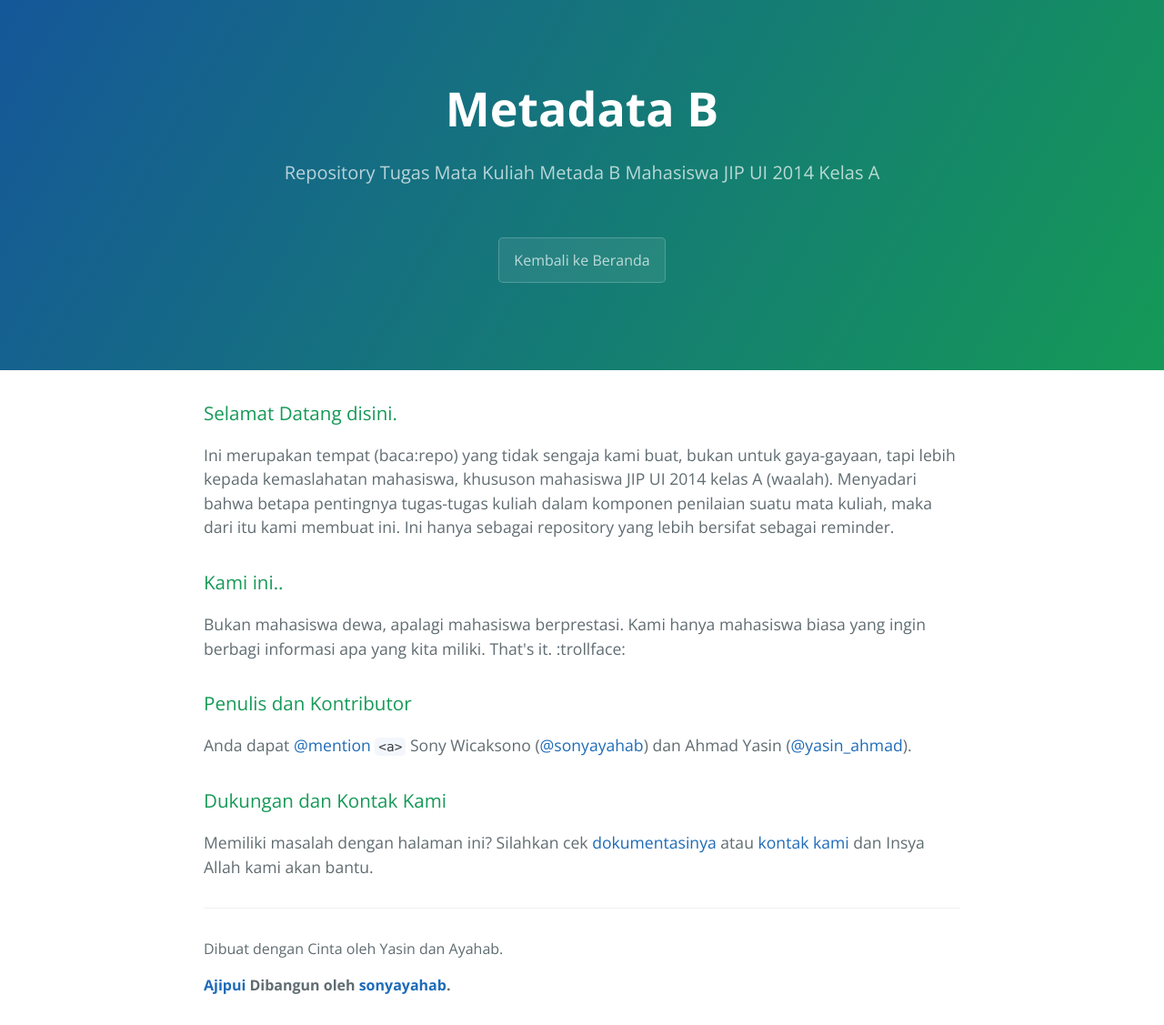
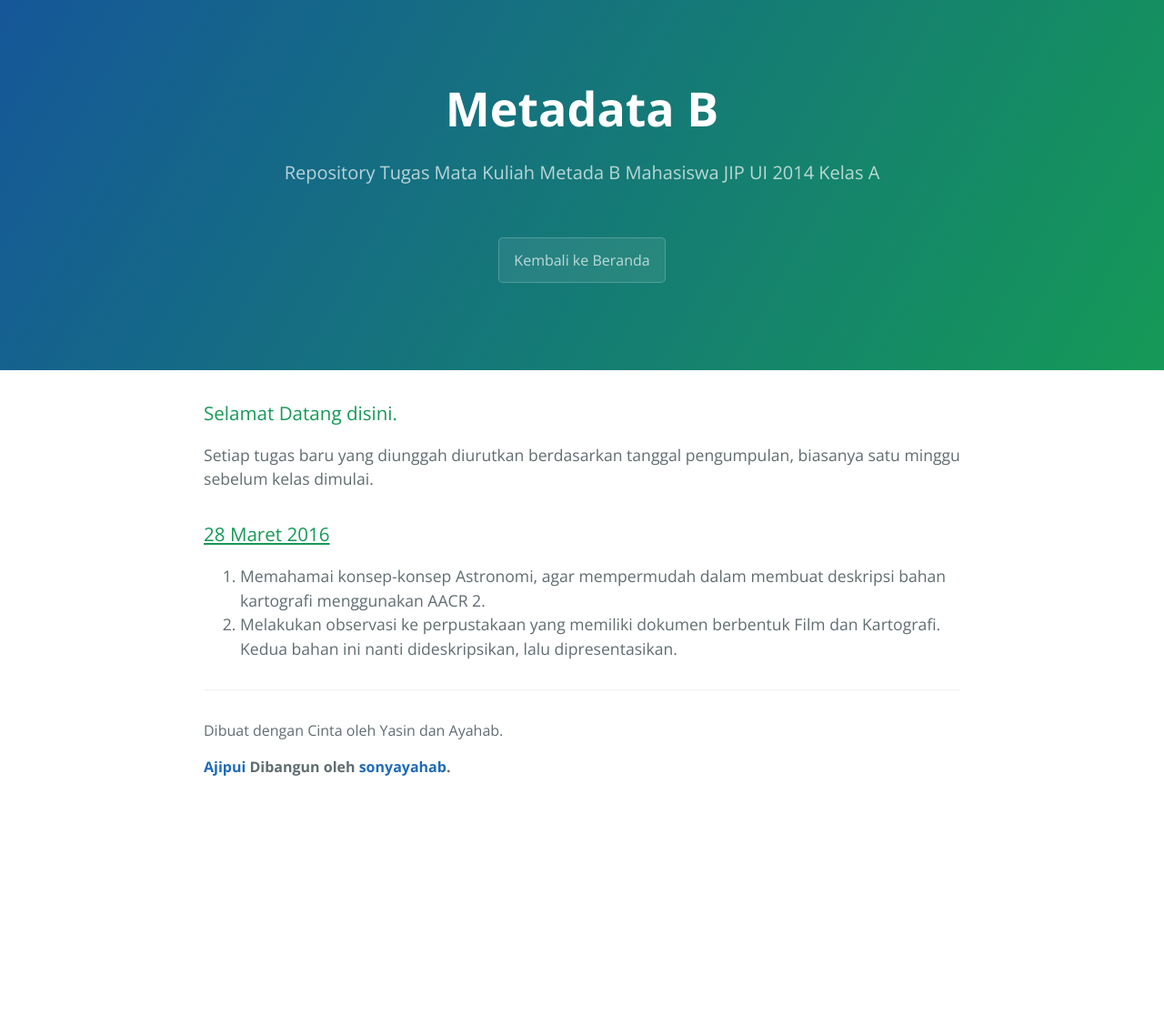
Before and after one commit to sonyayahab/ajipui, a Jekyll site: the page metadatab.html, which Jekyll copies as it is, in a window 1280 px wide. Shown: the whole page at 91% size. Built offline with Jekyll 4.4.1, drawn with Linux system fonts in a browser that asks for light colours; after the commit the page ends 900 px from its top, so only the background shows below that.

Commit message:
Update metadatab.html

```diff
--- a/metadatab.html
+++ b/metadatab.html
@@ -21,22 +21,15 @@
       <h3>
 <a id="welcome-to-github-pages" class="anchor" href="#welcome-to-github-pages" aria-hidden="true"><span aria-hidden="true" class="octicon octicon-link"></span></a>Selamat Datang disini.</h3>
 
-      <p>Ini merupakan tempat (baca:repo) yang tidak sengaja kami buat, bukan untuk gaya-gayaan, tapi lebih kepada kemaslahatan mahasiswa, khususon mahasiswa JIP UI 2014 kelas A (waalah). Menyadari bahwa betapa pentingnya tugas-tugas kuliah dalam komponen penilaian suatu mata kuliah, maka dari itu kami membuat ini. Ini hanya sebagai repository yang lebih bersifat sebagai reminder. </p>
+      <p>Setiap tugas baru yang diunggah diurutkan berdasarkan tanggal pengumpulan, biasanya satu minggu sebelum kelas dimulai.</p>
 
 <h3>
-<a id="designer-templates" class="anchor" href="#designer-templates" aria-hidden="true"><span aria-hidden="true" class="octicon octicon-link"></span></a>Kami ini..</h3>
+<a id="designer-templates" class="anchor" href="#designer-templates" aria-hidden="true"><span aria-hidden="true" class="octicon octicon-link"></span></a><u>28 Maret 2016</u></h3>
 
-<p>Bukan mahasiswa dewa, apalagi mahasiswa berprestasi. Kami hanya mahasiswa biasa yang ingin berbagi informasi apa yang kita miliki. That's it. :trollface:</p>
-
-<h3>
-<a id="authors-and-contributors" class="anchor" href="#authors-and-contributors" aria-hidden="true"><span aria-hidden="true" class="octicon octicon-link"></span></a>Penulis dan Kontributor</h3>
-
-<p>Anda dapat <a href="https://help.github.com/articles/basic-writing-and-formatting-syntax/#mentioning-users-and-teams" class="user-mention">@mention</a> <code>&lt;a&gt;</code> Sony Wicaksono (<a href="https://github.com/sonyayahab" class="user-mention">@sonyayahab</a>) dan Ahmad Yasin (<a href="https://github.com/sonyayahab" class="user-mention">@yasin_ahmad</a>).</p>
-
-<h3>
-<a id="support-or-contact" class="anchor" href="#support-or-contact" aria-hidden="true"><span aria-hidden="true" class="octicon octicon-link"></span></a>Dukungan dan Kontak Kami</h3>
-
-<p>Memiliki masalah dengan halaman ini? Silahkan cek<a href="https://help.github.com/pages"> dokumentasinya</a> atau <a href="jipuireguler@gmail.com">kontak kami</a> dan Insya Allah kami akan bantu.</p>
+<p><ol>
+   <li>Memahamai konsep-konsep Astronomi, agar mempermudah dalam membuat deskripsi bahan kartografi menggunakan AACR 2.</li>
+   <li>Melakukan observasi ke perpustakaan yang memiliki dokumen berbentuk Film dan Kartografi. Kedua bahan ini nanti dideskripsikan, lalu dipresentasikan.</li>
+</ol></p>
 
       <footer class="site-footer">
         <p>Dibuat dengan Cinta oleh Yasin dan Ayahab.</p><span class="site-footer-owner"><a href="https://github.com/sonyayahab/ajipui">Ajipui</a> Dibangun oleh <a href="https://github.com/sonyayahab">sonyayahab</a>.</span>
```
